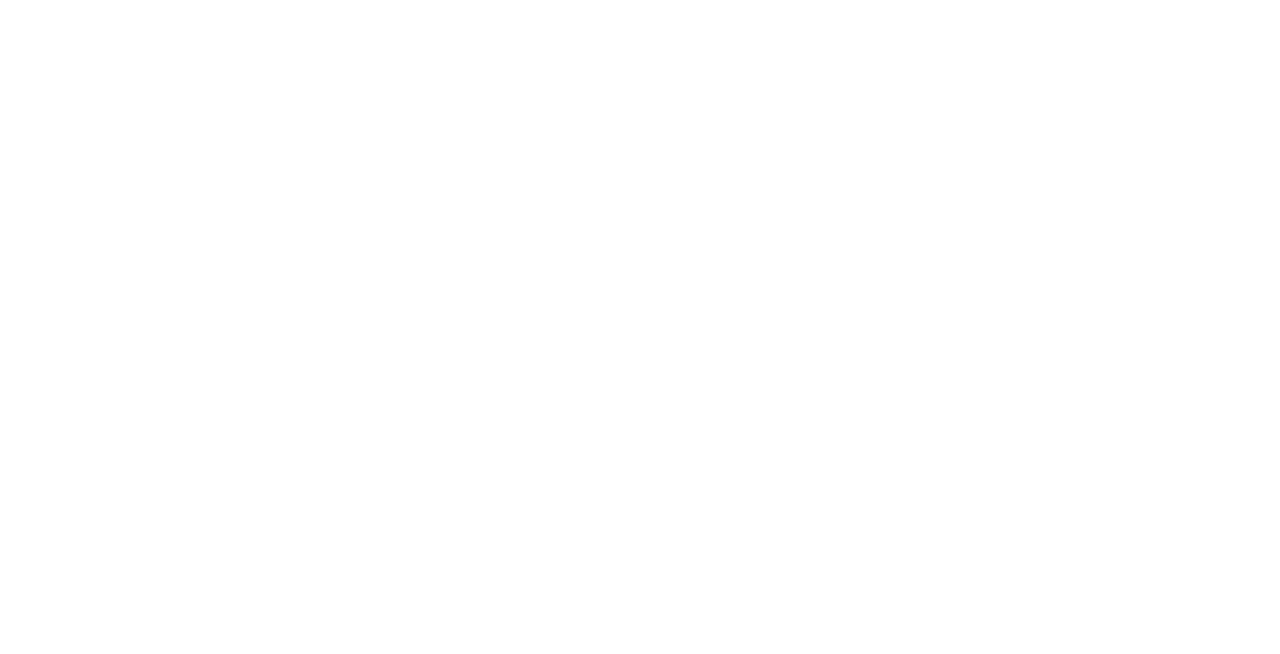
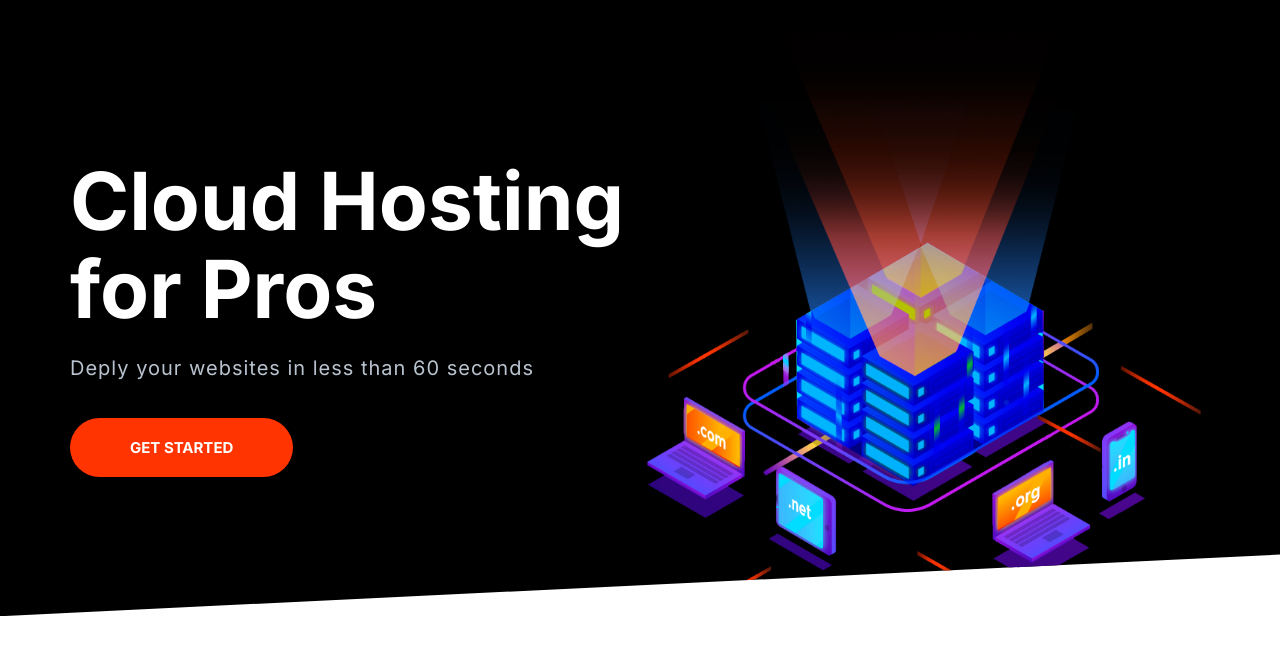
Before and after one commit to awinabaam/moshify, a plain HTML site: page index.html in a window 1280 px wide. Drawn offline with Linux system fonts and the light colour scheme.

Commit message:
Build hero component

```diff
--- a/css/styles.css
+++ b/css/styles.css
@@ -32,6 +32,7 @@ h2,
 h3 {
   color: var(--colour-headings);
   margin-bottom: 1rem;
+  line-height: 1.1;
 }
 
 h1 {
@@ -671,3 +672,31 @@ a {
     border: 0;
   }
 }
+
+/* HERO */
+
+.hero {
+  clip-path: polygon(0% 0%, 100% 0%, 100% 90%, 0% 100%);
+}
+
+.hero__tagline {
+  font-size: 2rem;
+  color: #b9c3cf;
+  letter-spacing: 1px;
+  margin: 2rem 0 5rem;
+}
+
+.hero__image {
+  width: 100%;
+}
+
+@media screen and (min-width: 768px) {
+  .hero {
+    padding-top: 0;
+  }
+
+  .hero__content {
+    text-align: left;
+    align-self: center;
+  }
+}
--- a/index.html
+++ b/index.html
@@ -14,7 +14,16 @@
 </head>
 
 <body>
-
+  <section class="block block--dark block--skewed-left hero">
+    <div class="container grid grid--1x2">
+      <header class="block__header hero__content">
+        <h1 class="block__heading">Cloud Hosting for Pros</h1>
+        <p class="hero__tagline">Deply your websites in less than 60 seconds</p>
+        <a href="" class="btn btn--accent btn--stretched">Get Started</a>
+      </header>
+      <img class="hero__image" src="images/banner.png" alt="">
+    </div>
+  </section>
 </body>
 
 </html>
```
Also changed, not shown: components/hero.html (added, +10 -0 lines), images/banner.png (added).
